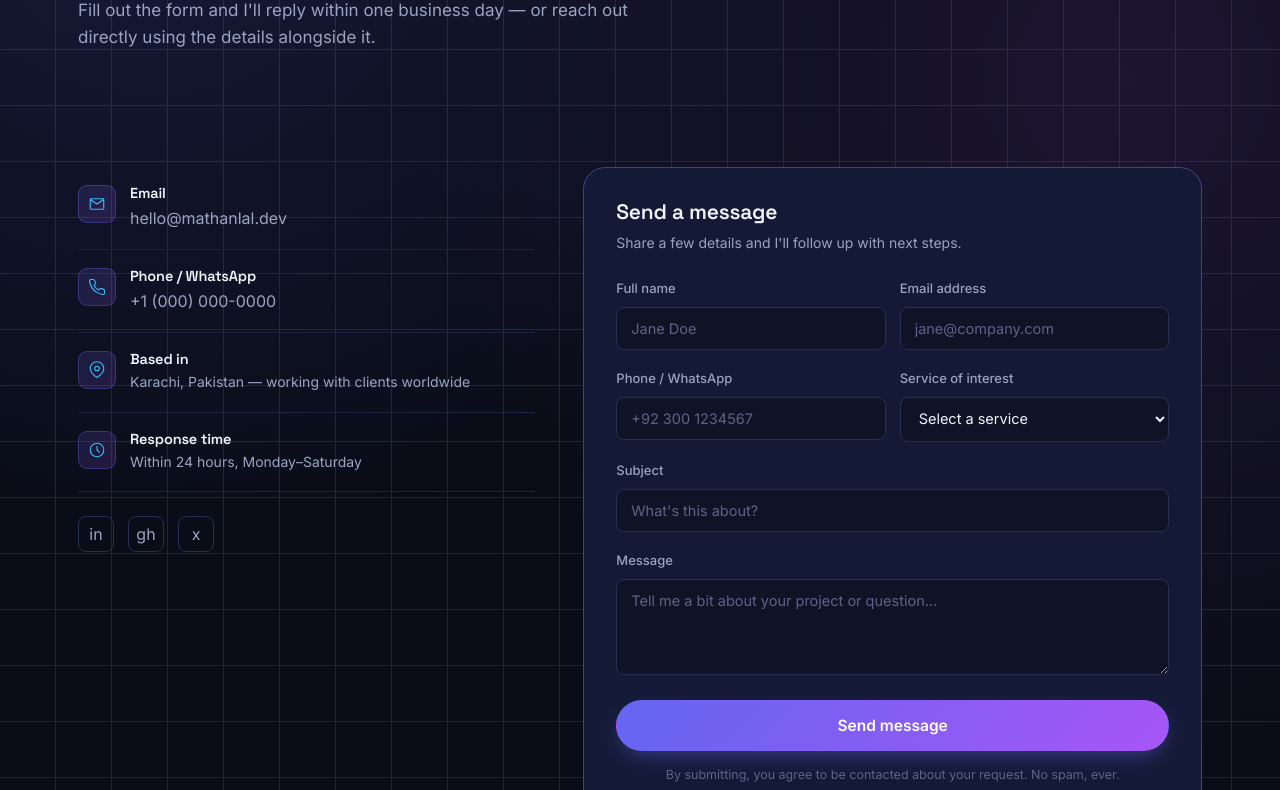
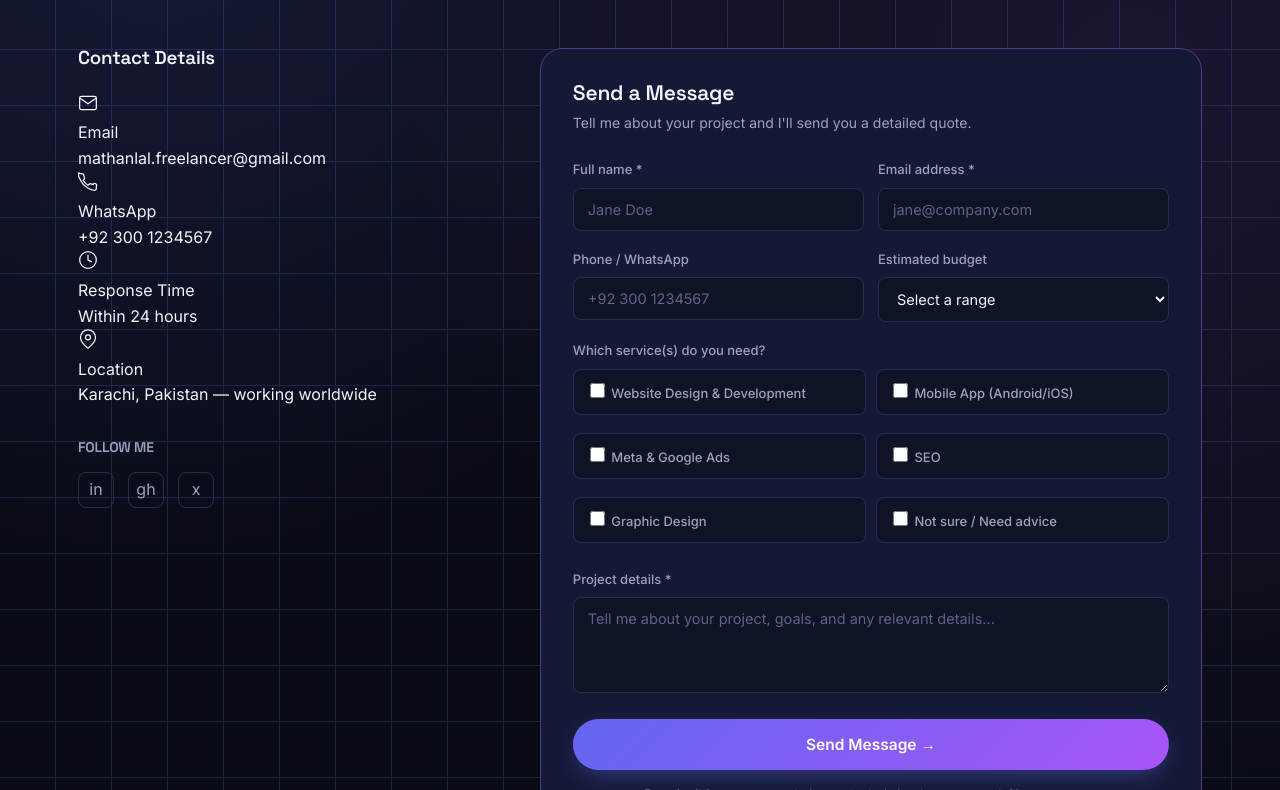
Before and after one commit to mathan-lal/mathanlal-website, a website: page contact.html in a window 1280 px wide. Shown: the part 286-1076 px from the top of the page. Drawn offline with Linux system fonts and the light colour scheme.

Commit message:
Update contact.html
I have changed something in the contect

```diff
--- a/contact.html
+++ b/contact.html
@@ -4,11 +4,12 @@
 <meta charset="UTF-8">
 <meta name="viewport" content="width=device-width, initial-scale=1.0">
 <title>Contact — Mathan Lal</title>
-<meta name="description" content="Get in touch with Mathan Lal for website development, mobile apps, digital marketing, SEO and graphic design projects.">
+<meta name="description" content="Get in touch with Mathan Lal for web development, mobile apps, digital marketing, SEO and graphic design services.">
 <link rel="stylesheet" href="css/style.css">
 </head>
 <body>
 
+<!-- ============ NAV ============ -->
 <header class="nav">
   <div class="container">
     <a href="index.html" class="brand">
@@ -23,8 +24,7 @@
       <a href="contact.html" class="active">Contact</a>
     </nav>
     <div class="nav-cta">
-      <a href="contact.html" class="btn btn-ghost">Contact</a>
-      <a href="index.html#offer-form" class="btn btn-primary">Get a quote</a>
+      <a href="#contact-form" class="btn btn-primary">Get a quote</a>
       <button class="nav-toggle" id="navToggle" aria-label="Toggle menu" aria-expanded="false">
         <svg width="18" height="18" viewBox="0 0 18 18" fill="none"><path d="M1 4H17M1 9H17M1 14H17" stroke="currentColor" stroke-width="1.6" stroke-linecap="round"/></svg>
       </button>
@@ -32,81 +32,92 @@
   </div>
 </header>
 
-<section class="page-header">
+<!-- ============ PAGE HERO ============ -->
+<section class="page-hero">
   <div class="container">
-    <div class="breadcrumb"><a href="index.html">home</a> / contact</div>
-    <span class="eyebrow" style="margin-top:18px;">get in touch</span>
-    <h1>Let's talk about <span class="text-gradient">your project.</span></h1>
-    <p>Fill out the form and I'll reply within one business day — or reach out directly using the details alongside it.</p>
+    <div class="reveal is-visible">
+      <span class="eyebrow">get in touch</span>
+      <h1>Let's build something <span class="text-gradient">great together.</span></h1>
+      <p class="hero-sub">Fill in the form below and I'll get back to you within one business day. Prefer to talk? Reach out directly on WhatsApp.</p>
+    </div>
   </div>
 </section>
 
-<section class="section">
+<!-- ============ CONTACT SECTION ============ -->
+<section class="section" id="contact-form">
   <div class="container">
-    <div class="contact-grid">
+    <div style="display:grid; grid-template-columns:1fr 1.6fr; gap:48px; align-items:start;">
 
+      <!-- Contact Info -->
       <div class="reveal">
-        <div class="contact-info-card">
-          <div class="ic">
-            <svg width="18" height="18" viewBox="0 0 24 24" fill="none"><path d="M3 6l9 6 9-6M4 5h16a1 1 0 011 1v12a1 1 0 01-1 1H4a1 1 0 01-1-1V6a1 1 0 011-1z" stroke="currentColor" stroke-width="1.5" stroke-linecap="round" stroke-linejoin="round"/></svg>
+        <h3 style="margin-bottom:24px;">Contact Details</h3>
+
+        <div class="contact-info-item">
+          <div class="icon">
+            <svg width="20" height="20" viewBox="0 0 24 24" fill="none"><path d="M4 4h16c1.1 0 2 .9 2 2v12c0 1.1-.9 2-2 2H4c-1.1 0-2-.9-2-2V6c0-1.1.9-2 2-2z" stroke="currentColor" stroke-width="1.5"/><path d="M22 6l-10 7L2 6" stroke="currentColor" stroke-width="1.5"/></svg>
           </div>
           <div>
-            <h4>Email</h4>
-            <a href="mailto:hello@mathanlal.dev">hello@mathanlal.dev</a>
-          </div>
-        </div>
-        <div class="contact-info-card">
-          <div class="ic">
-            <svg width="18" height="18" viewBox="0 0 24 24" fill="none"><path d="M22 16.92v3a2 2 0 01-2.18 2 19.8 19.8 0 01-8.63-3.07 19.5 19.5 0 01-6-6 19.8 19.8 0 01-3.07-8.67A2 2 0 014.11 2h3a2 2 0 012 1.72c.13.95.36 1.88.68 2.78a2 2 0 01-.45 2.11L8.09 9.91a16 16 0 006 6l1.27-1.27a2 2 0 012.11-.45c.9.32 1.83.55 2.78.68A2 2 0 0122 16.92z" stroke="currentColor" stroke-width="1.5" stroke-linecap="round" stroke-linejoin="round"/></svg>
-          </div>
-          <div>
-            <h4>Phone / WhatsApp</h4>
-            <a href="tel:+10000000000">+1 (000) 000-0000</a>
-          </div>
-        </div>
-        <div class="contact-info-card">
-          <div class="ic">
-            <svg width="18" height="18" viewBox="0 0 24 24" fill="none"><path d="M21 10c0 6-9 12-9 12s-9-6-9-12a9 9 0 1118 0z" stroke="currentColor" stroke-width="1.5" stroke-linecap="round" stroke-linejoin="round"/><circle cx="12" cy="10" r="3" stroke="currentColor" stroke-width="1.5"/></svg>
-          </div>
-          <div>
-            <h4>Based in</h4>
-            <p>Karachi, Pakistan — working with clients worldwide</p>
-          </div>
-        </div>
-        <div class="contact-info-card">
-          <div class="ic">
-            <svg width="18" height="18" viewBox="0 0 24 24" fill="none"><circle cx="12" cy="12" r="9" stroke="currentColor" stroke-width="1.5"/><path d="M12 7v5l3 3" stroke="currentColor" stroke-width="1.5" stroke-linecap="round"/></svg>
-          </div>
-          <div>
-            <h4>Response time</h4>
-            <p>Within 24 hours, Monday–Saturday</p>
+            <div class="contact-label">Email</div>
+            <a href="mailto:mathanlal.freelancer@gmail.com">mathanlal.freelancer@gmail.com</a>
           </div>
         </div>
 
-        <div class="social-row" style="margin-top:24px;">
-          <a href="#" aria-label="LinkedIn">in</a>
-          <a href="#" aria-label="GitHub">gh</a>
-          <a href="#" aria-label="Twitter / X">x</a>
+        <div class="contact-info-item">
+          <div class="icon">
+            <svg width="20" height="20" viewBox="0 0 24 24" fill="none"><path d="M22 16.92v3a2 2 0 01-2.18 2 19.79 19.79 0 01-8.63-3.07A19.5 19.5 0 013.07 9.81a19.79 19.79 0 01-3.07-8.63A2 2 0 012 2h3a2 2 0 012 1.72c.127.96.361 1.903.7 2.81a2 2 0 01-.45 2.11L6.09 9.91a16 16 0 006 6l1.27-1.27a2 2 0 012.11-.45c.907.339 1.85.573 2.81.7A2 2 0 0122 16.92z" stroke="currentColor" stroke-width="1.5"/></svg>
+          </div>
+          <div>
+            <div class="contact-label">WhatsApp</div>
+            <a href="https://wa.me/923001234567">+92 300 1234567</a>
+          </div>
+        </div>
+
+        <div class="contact-info-item">
+          <div class="icon">
+            <svg width="20" height="20" viewBox="0 0 24 24" fill="none"><circle cx="12" cy="12" r="10" stroke="currentColor" stroke-width="1.5"/><path d="M12 6v6l4 2" stroke="currentColor" stroke-width="1.5" stroke-linecap="round"/></svg>
+          </div>
+          <div>
+            <div class="contact-label">Response Time</div>
+            <span>Within 24 hours</span>
+          </div>
+        </div>
+
+        <div class="contact-info-item">
+          <div class="icon">
+            <svg width="20" height="20" viewBox="0 0 24 24" fill="none"><path d="M21 10c0 7-9 13-9 13s-9-6-9-13a9 9 0 0118 0z" stroke="currentColor" stroke-width="1.5"/><circle cx="12" cy="10" r="3" stroke="currentColor" stroke-width="1.5"/></svg>
+          </div>
+          <div>
+            <div class="contact-label">Location</div>
+            <span>Karachi, Pakistan — working worldwide</span>
+          </div>
+        </div>
+
+        <div style="margin-top:32px;">
+          <h4 style="margin-bottom:16px; font-size:14px; color:var(--text-muted);">FOLLOW ME</h4>
+          <div class="social-row">
+            <a href="#" aria-label="LinkedIn">in</a>
+            <a href="#" aria-label="GitHub">gh</a>
+            <a href="#" aria-label="Twitter / X">x</a>
+          </div>
         </div>
       </div>
 
+      <!-- Contact Form -->
       <div class="form-panel reveal">
-        <h3>Send a message</h3>
-        <p class="form-sub">Share a few details and I'll follow up with next steps.</p>
+        <h3>Send a Message</h3>
+        <p class="form-sub">Tell me about your project and I'll send you a detailed quote.</p>
 
-        <form name="contact" method="POST" data-netlify="true" netlify-honeypot="bot-field" action="/thank-you.html" data-validate>
+        <!-- ✅ UPDATED: submits to Netlify Function -->
+        <form name="contact" method="POST" action="/.netlify/functions/submit-form">
           <input type="hidden" name="form-name" value="contact">
-          <p class="hidden-field">
-            <label>Don't fill this out: <input name="bot-field"></label>
-          </p>
 
           <div class="field-row">
             <div class="field">
-              <label for="c-name">Full name</label>
+              <label for="c-name">Full name *</label>
               <input id="c-name" name="name" type="text" placeholder="Jane Doe" required>
             </div>
             <div class="field">
-              <label for="c-email">Email address</label>
+              <label for="c-email">Email address *</label>
               <input id="c-email" name="email" type="email" placeholder="jane@company.com" required>
             </div>
           </div>
@@ -117,30 +128,36 @@
               <input id="c-phone" name="phone" type="tel" placeholder="+92 300 1234567">
             </div>
             <div class="field">
-              <label for="c-service">Service of interest</label>
-              <select id="c-service" name="service">
-                <option value="">Select a service</option>
-                <option>Website Design &amp; Development</option>
-                <option>Mobile App (Android/iOS)</option>
-                <option>Meta &amp; Google Ads</option>
-                <option>SEO</option>
-                <option>Graphic Design</option>
-                <option>Something else</option>
+              <label for="c-budget">Estimated budget</label>
+              <select id="c-budget" name="budget">
+                <option value="">Select a range</option>
+                <option>Under $500</option>
+                <option>$500 – $1,500</option>
+                <option>$1,500 – $5,000</option>
+                <option>$5,000+</option>
+                <option>Not sure yet</option>
               </select>
             </div>
           </div>
 
           <div class="field">
-            <label for="c-subject">Subject</label>
-            <input id="c-subject" name="subject" type="text" placeholder="What's this about?">
+            <label>Which service(s) do you need?</label>
+            <div class="checkbox-grid">
+              <label class="check-pill"><input type="checkbox" name="service" value="Website Design & Development"> Website Design &amp; Development</label>
+              <label class="check-pill"><input type="checkbox" name="service" value="Mobile App (Android/iOS)"> Mobile App (Android/iOS)</label>
+              <label class="check-pill"><input type="checkbox" name="service" value="Meta & Google Ads"> Meta &amp; Google Ads</label>
+              <label class="check-pill"><input type="checkbox" name="service" value="SEO"> SEO</label>
+              <label class="check-pill"><input type="checkbox" name="service" value="Graphic Design"> Graphic Design</label>
+              <label class="check-pill"><input type="checkbox" name="service" value="Not sure / Need advice"> Not sure / Need advice</label>
+            </div>
           </div>
 
           <div class="field">
-            <label for="c-message">Message</label>
-            <textarea id="c-message" name="message" placeholder="Tell me a bit about your project or question..." required></textarea>
+            <label for="c-message">Project details *</label>
+            <textarea id="c-message" name="message" placeholder="Tell me about your project, goals, and any relevant details..." required></textarea>
           </div>
 
-          <button type="submit" class="btn btn-primary btn-block btn-lg">Send message</button>
+          <button type="submit" class="btn btn-primary btn-block btn-lg">Send Message →</button>
           <p class="form-note">By submitting, you agree to be contacted about your request. No spam, ever.</p>
         </form>
       </div>
@@ -149,12 +166,13 @@
   </div>
 </section>
 
+<!-- ============ FOOTER ============ -->
 <footer class="footer">
   <div class="container">
     <div class="footer-grid">
       <div class="footer-brand">
         <a href="index.html" class="brand"><span class="brand-mark">ML</span>Mathan Lal</a>
-        <p>Software engineer providing website &amp; mobile development, digital marketing, SEO and graphic design — for businesses that want one accountable partner.</p>
+        <p>Software engineer providing website &amp; mobile development, digital marketing, SEO and graphic design.</p>
       </div>
       <div>
         <h4>navigate</h4>
@@ -178,15 +196,9 @@
       <div>
         <h4>contact</h4>
         <ul>
-          <li><a href="mailto:hello@mathanlal.dev">hello@mathanlal.dev</a></li>
-          <li><a href="tel:+10000000000">+1 (000) 000-0000</a></li>
+          <li><a href="mailto:mathanlal.freelancer@gmail.com">mathanlal.freelancer@gmail.com</a></li>
           <li><a href="contact.html">Send a message →</a></li>
         </ul>
-        <div class="social-row" style="margin-top:18px;">
-          <a href="#" aria-label="LinkedIn">in</a>
-          <a href="#" aria-label="GitHub">gh</a>
-          <a href="#" aria-label="Twitter / X">x</a>
-        </div>
       </div>
     </div>
     <div class="footer-bottom">
```
